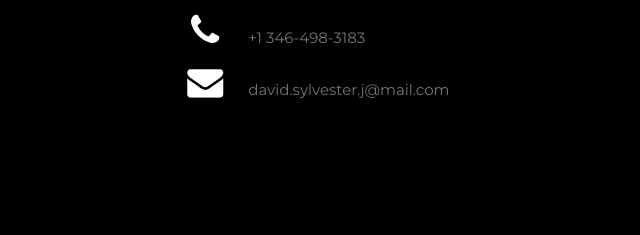
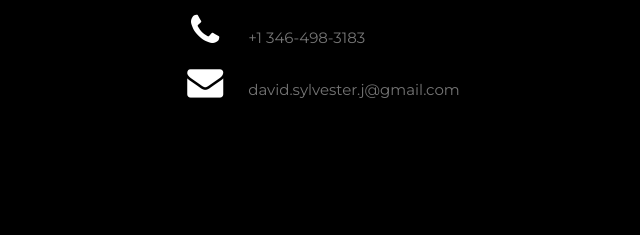
Before and after one commit to davidsylvester29/career, a plain HTML site: page index.html in a window 1280 px wide. Shown: the part 4136-4371 px from the top of the page, 28-668 px from the left. Drawn offline with nearby package versions, Linux system fonts and the light colour scheme.

Commit message:
Update index.html

```diff
--- a/index.html
+++ b/index.html
@@ -352,7 +352,7 @@
     <div class="w3-section">
       <p><i class="fa fa-map-marker fa-fw w3-text-white w3-xxlarge w3-margin-right"></i> Houston, TX, United States</p>
       <p><i class="fa fa-phone fa-fw w3-text-white w3-xxlarge w3-margin-right"></i> +1 346-498-3183</p>
-      <p><i class="fa fa-envelope fa-fw w3-text-white w3-xxlarge w3-margin-right"> </i> david.sylvester.j@mail.com</p>
+      <p><i class="fa fa-envelope fa-fw w3-text-white w3-xxlarge w3-margin-right"> </i> david.sylvester.j@gmail.com</p>
     </div>
 
   </div>
```
